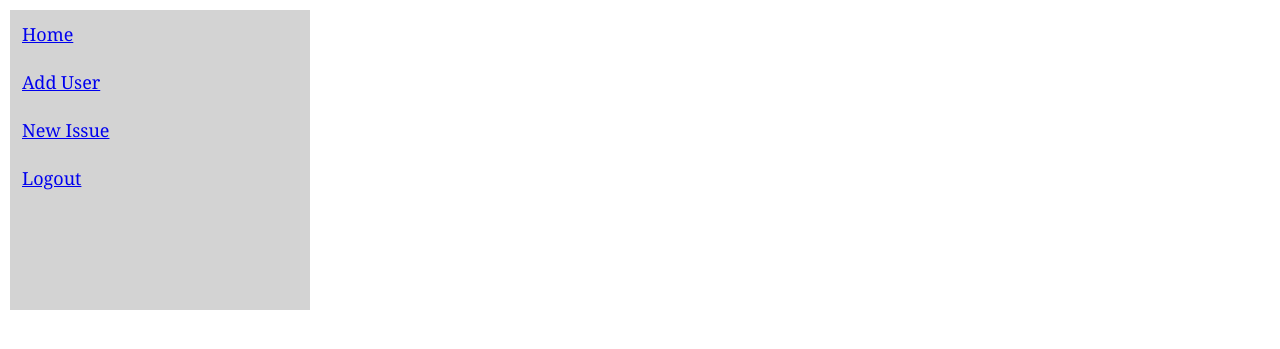
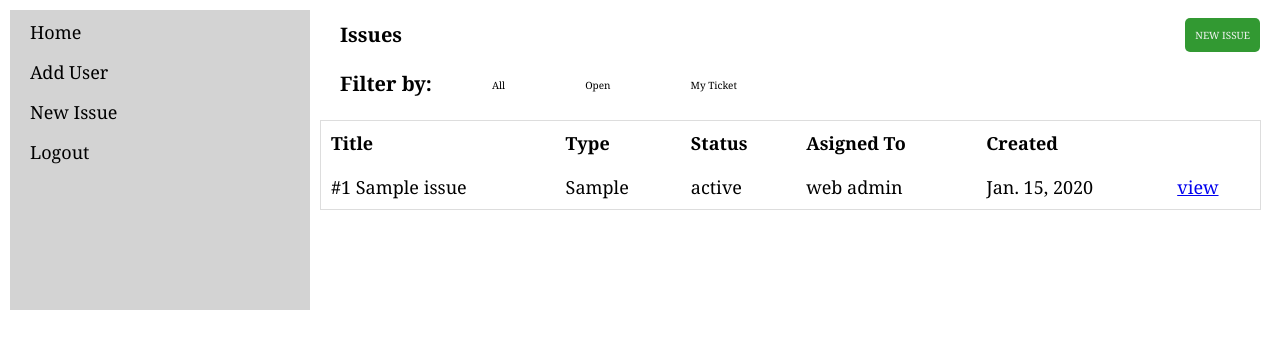
Before and after one commit to davinbrown/info2180-finalproject, a PHP site: page /info2180-finalproject/ in a window 1280 px wide. Shown: the part 42-391 px from the top of the page. Run offline with PHP 8.4, Linux system fonts and the light colour scheme; the visitor is signed in with stand-in values (Sample User, id 1); data comes from the database, SQL or seed files in the repository; tables that the repository leaves empty hold one stand-in row (values such as "Sample post").

Commit message:
minor update

```diff
--- a/app/database/db.php
+++ b/app/database/db.php
@@ -99,7 +99,7 @@ function validateEmail($data){
     $data = trim($data);
     $data = stripslashes($data);
     $data = htmlspecialchars($data);
-    $emailPattern = "/^[a-zA-Z0-9]*$/";
+    $emailPattern = "/^[a-zA-Z0-9@.]*$/";
 
     if(empty($data) || !preg_match($emailPattern,$data)){
         return false;
--- a/assets/css/styles.css
+++ b/assets/css/styles.css
@@ -53,15 +22,20 @@ nav{
     text-align: left;
     margin: 10px;
 }
-nav ul li {
+
+nav ul li a{
+    display: block;
     text-decoration: none;
+    padding: 10px 0px;
+    padding-left: 20px;
+    margin: 0px;
+    width: 100%;
+    height: 40px;
+    color: black;
     font-size: 18px;
-    color: black;
-    padding: 12px;
-    cursor: pointer;
 }
 
-nav ul li:hover {
+nav ul li a:hover {
     background-color: grey;
 }
 main{
@@ -151,6 +125,112 @@ form button:hover{
 }
 
 #error{
+    line-height: 1.5em;
     min-height: 40px;
     color: red;
+    padding: 5px 0px;
+    font-size: 12px;
 }
+
+.options{
+    padding: 0px 20px;
+    display: flex;
+    justify-content: space-between;
+    height: 40px;
+    width: 100%;
+    line-height: 40px;
+    margin: 15px 0px;
+}
+
+.options a{
+    border-radius: 5px;
+    padding: 10px;
+    color: #f2f2f2;
+    text-decoration: none;
+    background-color:green;
+    opacity: 0.8;
+}
+
+.controls{
+    display: flex;
+    justify-content: left;
+    width: 100%;
+}
+
+.controls h1{
+    margin: 0px 20px;
+}
+
+.controls span{
+    margin: 0px 20px;
+    line-height: 30px;
+    font-size: 10px;
+    cursor: pointer;
+    padding: 0px 20px;
+}
+
+.controls span:hover{
+    background-color: blue;
+}
+
+.controls button{
+    font-size: 10px;
+    padding: 5px;
+    margin: 0px 60px;
+    border-radius: 5px;
+}
+
+.custom-table{
+    margin-top: 20px;
+}
+
+/* table */
+table {
+    border-collapse: collapse;
+    width: 98%;
+    border: 1px solid #ddd;
+    font-size: 18px;
+  }
+  td, th {
+    text-align: left;
+    padding: 10px;
+}
+
+/* view job */
+
+
+.my-grid{
+    margin-top: 30px;
+    display: grid;
+    grid-template-columns: 75% 25%;
+}
+
+.aside{
+    line-height: 1.5em;
+}
+.aside button{
+    text-transform: uppercase;
+    outline: 0;
+    width: 90%;
+    border: 0;
+    padding: 15px;
+    color: white;
+    font-size: 14px;
+    cursor: pointer;
+    margin: 5px auto;
+    border-radius: 10px;
+}
+
+#Mark-as-closed-btn{
+    background-color: blue;
+}
+#Mark-inprogress-btn{
+    background-color: green;
+}
+
+.title{
+    height: 50px;
+    width: 100%;
+    text-align: left;
+    padding: 20px 10px;
+}
--- a/index.php
+++ b/index.php
@@ -21,8 +21,45 @@
         <div class="container">
             <?php include(ROOT_PATH . "/app/includes/nav.php"); ?>
             <main>
+                <div class="options">
+                    <h1>Issues</h1>
+                    <div><a class="add-a" href="<?php echo BASE_URL . '/issue.php' ?>"> NEW ISSUE</a></div>
+                </div>
+                <div class="controls">
+                    <h1>Filter by:</h1> <span>All </span>  <span>Open</span> <span>My Ticket</span>
+                </div>
                 <div id="result" class="result ">
-
+                    <div class="custom-table">
+                        <table id="issues" class="">
+                            <thead>
+                                <th>Title</th>
+                                <th>Type</th>
+                                <th>Status</th>
+                                <th>Asigned To</th>
+                                <th>Created</th>
+                            </thead>
+                        <tbody>
+                        <?php
+                        $allissues = selectAll('issues');
+                        rsort($allissues);
+                        foreach ($allissues as $issue) { ?>
+                            <tr>
+                                <td > <?php echo  "#". $issue['id'] ." ". $issue['title'] ; ?></td>
+                                <td ><?php echo $issue['type'] ; ?></td>
+                                <td ><?php echo $issue['status']; ?></td>
+                                <?php  $assigned = selectOne("users", ["id" => $issue['assign_to']]);?>
+                                <td>
+                                    <?php echo $assigned['firstname'] ." ". $assigned['lastname'];?>
+                                </td>
+                                <td ><?php echo date("M. d, Y", strtotime($issue['created'])) ; ?></td>
+                                <td><a href="view.php?issue=<?php echo $issue['id']; ?>">view</a></td>
+                            </tr>
+                        <?php
+                        }
+                        ?>
+                        </tbody>
+                        </table>
+                    </div>
                 </div>
             </main>
         </div>
```
Also changed, not shown: other parts of assets/css/styles.css (+0 -31 lines), view.php (added, +63 -0 lines), xss.php (deleted, +0 -51 lines).
